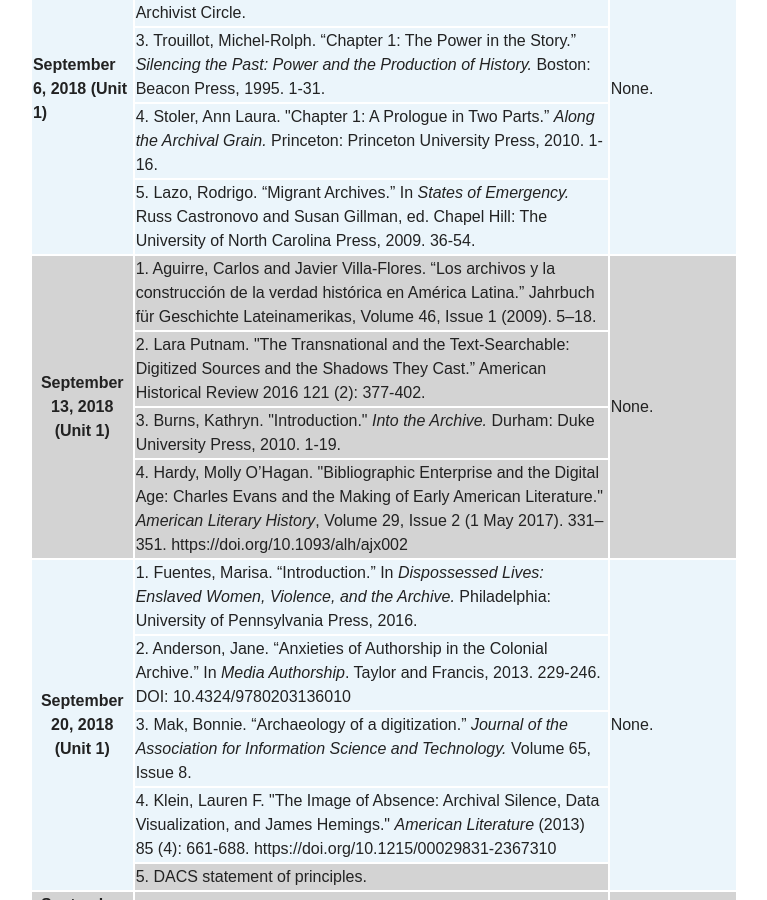
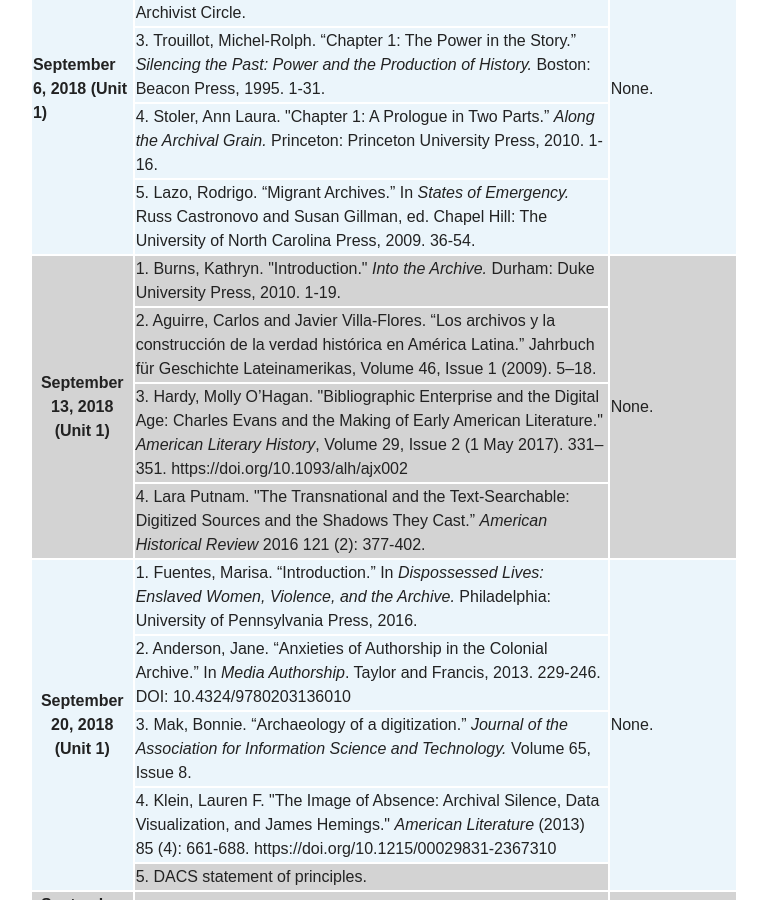
Before and after one commit to pilarvillanueva/criticalarchives, a Jekyll site: the page built from schedule/index.md, in a window 1280 px wide and 900 px high, scrolled down 807 px. Shown: the whole window, without its empty margins (256-1023 px from the left). Built offline with Jekyll 4.4.1, drawn with Linux system fonts in a browser that asks for light colours; nearby versions of some CDN libraries.

Commit message:
rearranging readings

```diff
--- a/schedule/index.md
+++ b/schedule/index.md
@@ -35,19 +35,18 @@
 
   <tr bgcolor="LightGray">
     <th rowspan="4">September 13, 2018 (Unit 1)</th>
-    <td> 1. Aguirre, Carlos and Javier Villa-Flores. “Los archivos y la construcción de la verdad histórica en América Latina.”  Jahrbuch für Geschichte Lateinamerikas, Volume 46, Issue 1 (2009). 5–18.</td>
+    <td> 1. Burns, Kathryn. "Introduction." <i>Into the Archive.</i> Durham: Duke University Press, 2010. 1-19.</td>
     <td rowspan="4"> None. </td>
   </tr>
   <tr bgcolor="LightGray">
-    <td> 2. Lara Putnam. "The Transnational and the Text-Searchable: Digitized Sources and the Shadows They Cast.” <a>American Historical Review</a> 2016 121 (2): 377-402.</td>
+    <td> 2. Aguirre, Carlos and Javier Villa-Flores. “Los archivos y la construcción de la verdad histórica en América Latina.”  Jahrbuch für Geschichte Lateinamerikas, Volume 46, Issue 1 (2009). 5–18.</td>
   </tr>
   <tr bgcolor="LightGray">
-    <td> 3. Burns, Kathryn. "Introduction." <i>Into the Archive.</i> Durham: Duke University Press, 2010. 1-19.</td>
+    <td> 3. Hardy, Molly O’Hagan. "Bibliographic Enterprise and the Digital Age: Charles Evans and the Making of Early American Literature." <i>American Literary History</i>, Volume 29, Issue 2 (1 May 2017). 331–351. https://doi.org/10.1093/alh/ajx002</td>
   </tr>
   <tr bgcolor="LightGray">
-    <td> 4. Hardy, Molly O’Hagan. "Bibliographic Enterprise and the Digital Age: Charles Evans and the Making of Early American Literature." <i>American Literary History</i>, Volume 29, Issue 2 (1 May 2017). 331–351. https://doi.org/10.1093/alh/ajx002</td>
+    <td> 4. Lara Putnam. "The Transnational and the Text-Searchable: Digitized Sources and the Shadows They Cast.” <i>American Historical Review</i> 2016 121 (2): 377-402.</td>
   </tr>
-
 
   <tr bgcolor="#EBF5FB">
     <th rowspan="5">September 20, 2018 (Unit 1)</th>
```
